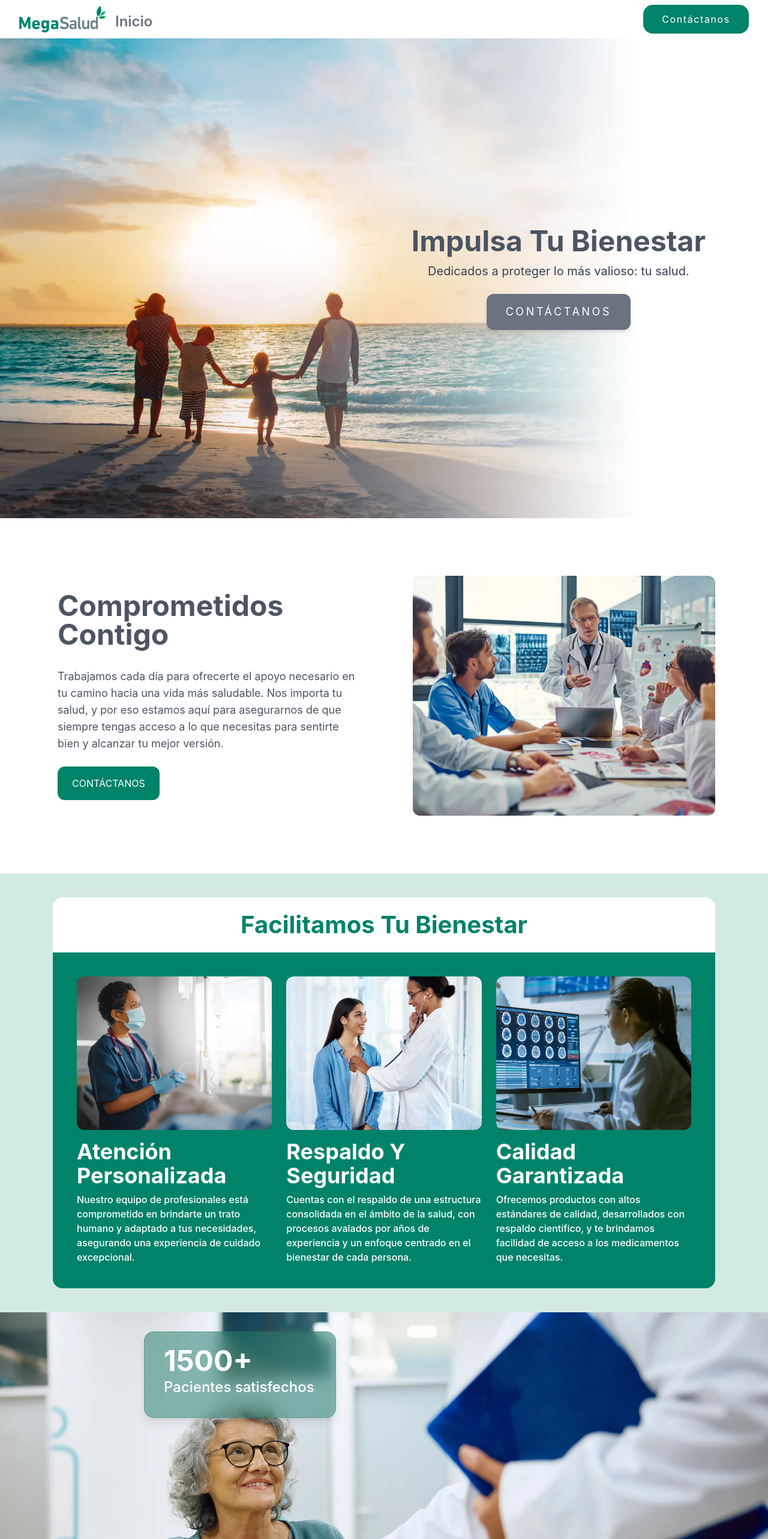
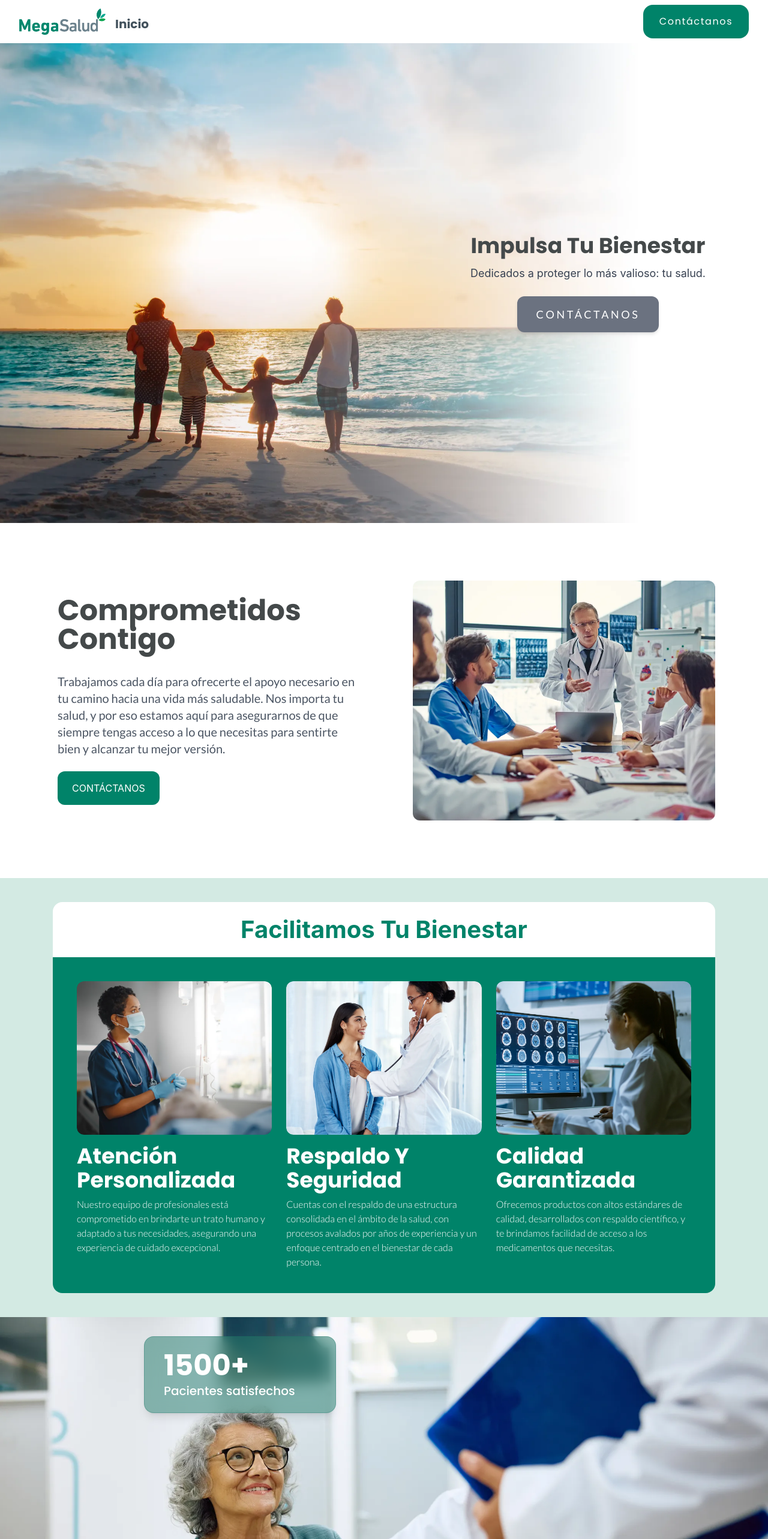
Before and after one commit to sonuiiit/Saludmega_cc, a React (Create React App) app: page / in a window 1280 px wide. Shown: the top 2566 px of the page at 60% size. Built offline with nearby package versions, Linux system fonts and the light colour scheme.

Commit message:
fontchanges

```diff
--- a/public/index.html
+++ b/public/index.html
@@ -15,6 +15,11 @@
       user's mobile device or desktop. See https://developers.google.com/web/fundamentals/web-app-manifest/
     -->
     <link rel="manifest" href="%PUBLIC_URL%/manifest.json" />
+    <link href="https://fonts.googleapis.com/css2?family=Lato:wght@300;400;700&display=swap" rel="stylesheet">
+
+    <link href="https://fonts.googleapis.com/css2?family=Poppins:wght@300;400;500;700&display=swap" rel="stylesheet">
+    <link href="https://fonts.googleapis.com/css2?family=Noto+Sans:wght@300;400;700&display=swap" rel="stylesheet">
+
     <!--
       Notice the use of %PUBLIC_URL% in the tags above.
       It will be replaced with the URL of the `public` folder during the build.
--- a/src/_components/Hero.jsx
+++ b/src/_components/Hero.jsx
@@ -32,24 +32,24 @@ const HeroSection = ({ onClick }) => {
       />
 
       {/* Content Section */}
-      <div className="relative w-full px-6 flex justify-center lg:justify-end lg:mx-20 -top-20 lg:top-0">
+      <div className="relative w-full px-6 flex justify-center lg:justify-end lg:mx-20  lg:top-0">
         <div className="max-w-lg text-gray-600 text-center lg:text-right flex flex-col justify-center items-center">
-          <h1 className="text-5xl md:text-5xl font-bold leading-tight " >
-            Impulsa Tu <br className="block md:hidden" /> Bienestar
+          <h1 className="text-5xl md:text-4xl font-bold leading-tight font-poppins text-[#44494A] " >
+            Impulsa Tu <br className="block md:hidden font-poppins" /> Bienestar
           </h1>
-          <p className="mt-3 text-lg md:text-xl text-gray-700 max-w-[280px] sm:max-w-xs md:max-w-md leading-relaxed">
+          <p className="mt-3 text-lg md:text-lg  text-gray-700 max-w-[280px] sm:max-w-xs md:max-w-md leading-relaxed">
             Dedicados a proteger lo más valioso: tu salud.
           </p>
           <button
-  onClick={() => onClick()}
-  style={{ letterSpacing: "0.2em" }}
-  className="mt-10 md:mt-6 bg-gray-500 text-white text-lg px-8 py-4 rounded-xl shadow-md
+            onClick={() => onClick()}
+            style={{ letterSpacing: "0.2em" }}
+            className="mt-10 md:mt-6 bg-[#43525DE5] font-lato text-white text-lg px-8 py-4 rounded-xl shadow-md
              hover:bg-gray-700 transition
-             bg-gray-500/50 backdrop-blur-md border border-gray-400
+             backdrop-blur-md border border-gray-400
              md:bg-gray-500 md:backdrop-blur-none md:border-none "
->
-  CONTÁCTANOS
-</button>
+          >
+            CONTÁCTANOS
+          </button>
 
 
 
--- a/src/_components/Navbar.jsx
+++ b/src/_components/Navbar.jsx
@@ -29,9 +29,9 @@ export default function Navbar({ onClick }) {
           </div>
 
           {/* 'Inicio' Text: Hidden on Mobile, Shown on md+ */}
-          <div className="hidden md:block text-lg md:text-xl xl:text-2xl font-semibold ml-2 text-gray-500 leading-none relative ">
+          <button className="hidden  font-poppins md:block text-lg md:text-xl xl:text-xl font-bold ml-2 text-[#43525D] leading-none relative ">
             Inicio
-          </div>
+          </button>
         </div>
       </div>
 
@@ -48,7 +48,7 @@ export default function Navbar({ onClick }) {
         {/* Full Button for Tablet and Desktop */}
         <button
           onClick={() => onClick()}
-          className="hidden md:block bg-primary p-2 w-32 md:w-40 xl:w-44 mb-2 h-12 rounded-2xl text-white tracking-widest"
+          className="hidden md:block  font-poppins bg-primary p-4 w-32 md:w-40 xl:w-44 mb-2 h-full rounded-2xl text-white tracking-widest"
         >
           Contáctanos
         </button>
--- a/src/_components/Section1.jsx
+++ b/src/_components/Section1.jsx
@@ -7,11 +7,11 @@ const Section1 = ({ onClick }) => {
       {/* Text Section */}
       <div className="  w-full lg:w-1/2 text-center lg:text-left order-2 lg:order-1 mr-0 lg:mr-16 ">
         {/* Heading Only for Desktop */}
-        <h2 className="hidden lg:block text-4xl lg:text-5xl font-bold text-gray-600 lg:mb-8">
+        <h2 className="hidden font-poppins lg:block text-4xl lg:text-5xl font-bold text-[#44494A] lg:mb-8">
           Comprometidos Contigo
         </h2>
 
-        <p className="text-gray-600 mb-6 text-sm md:text-base lg:text-lg text-left">
+        <p className="text-gray-600 font-lato mb-6 text-sm md:text-base lg:text-xl text-left">
           Trabajamos cada día para ofrecerte el apoyo necesario en tu camino hacia una vida más
           saludable. Nos importa tu salud, y por eso estamos aquí para asegurarnos de que siempre
           tengas acceso a lo que necesitas para sentirte bien y alcanzar tu mejor versión.
--- a/src/_components/Section2.jsx
+++ b/src/_components/Section2.jsx
@@ -13,7 +13,7 @@ export const Section2 = () => {
           </div>
 
           {/* Card Section */}
-          <div className="grid grid-cols-1 xl:grid-cols-3 gap-6 p-10 bg-primary">
+          <div className="grid grid-cols-1 xl:grid-cols-3 gap-6 p-10 bg-primary ">
             {/* Card 1 */}
             <div className="flex flex-col sm:flex-row xl:flex-col items-center gap-4">
               <div className="w-full sm:w-1/2 xl:w-full h-64 overflow-hidden rounded-xl">
@@ -24,10 +24,10 @@ export const Section2 = () => {
                 />
               </div>
               <div className="w-full sm:w-1/2 xl:w-full">
-                <h3 className="text-2xl lg:text-4xl mb-2 font-bold text-white text-left">
+                <h3 className="text-2xl lg:text-4xl mb-2 font-bold text-white text-left font-poppins">
                   Atención Personalizada
                 </h3>
-                <p className="text-white text-md font-medium text-left">
+                <p className="text-white text-md font-light text-left font-lato">
                   Nuestro equipo de profesionales está comprometido en brindarte un trato humano y
                   adaptado a tus necesidades, asegurando una experiencia de cuidado excepcional.
                 </p>
@@ -44,10 +44,10 @@ export const Section2 = () => {
                 />
               </div>
               <div className="w-full sm:w-1/2 xl:w-full">
-                <h3 className="text-2xl lg:text-4xl mb-2 font-bold text-white text-left">
+                <h3 className="text-2xl lg:text-4xl mb-2 font-bold text-white text-left font-poppins">
                   Respaldo Y Seguridad
                 </h3>
-                <p className="text-white text-md font-medium text-left">
+                <p className="text-white text-md font-light text-left font-lato">
                   Cuentas con el respaldo de una estructura consolidada en el ámbito de la salud, con
                   procesos avalados por años de experiencia y un enfoque centrado en el bienestar de
                   cada persona.
@@ -65,10 +65,10 @@ export const Section2 = () => {
                 />
               </div>
               <div className="w-full sm:w-1/2 xl:w-full">
-                <h3 className="text-2xl lg:text-4xl mb-2 font-bold text-white text-left">
+                <h3 className="text-2xl lg:text-4xl mb-2 font-bold text-white text-left font-poppins">
                   Calidad Garantizada
                 </h3>
-                <p className="text-white text-md font-medium text-left">
+                <p className="text-white text-md font-light text-left font-lato">
                   Ofrecemos productos con altos estándares de calidad, desarrollados con respaldo
                   científico, y te brindamos facilidad de acceso a los medicamentos que necesitas.
                 </p>
--- a/src/_components/Section3.jsx
+++ b/src/_components/Section3.jsx
@@ -5,9 +5,9 @@ export const Section3 = () => {
     <div className="relative  ">
       {/* Positioned Text Over Image with Glassy Green Effect */}
       <div className="bg-[#1E7869]/50 border border-[#1B7568]/30 text-white px-4 py-2 md:px-8 md:py-6 rounded-2xl flex flex-col
-                      md:w-80 w-48 h-20 md:h-36 backdrop-blur-md absolute top-2 left-2 md:top-5 md:left-5 lg:top-24 lg:left-48 xl:top-8 xl:left-60 gap-1 shadow-lg">
-        <span className="lg:text-5xl text-4xl font-bold text-white">1500+</span>
-        <span className="md:text-2xl text-md font-medium text-white">Pacientes satisfechos</span>
+                      md:w-80 w-48 h-20 md:h-32 backdrop-blur-md absolute top-2 left-2 md:top-5 md:left-5 lg:top-24 lg:left-48 xl:top-8 xl:left-60 gap-1 shadow-lg">
+        <span className="lg:text-5xl text-4xl font-bold text-white font-poppins">1500+</span>
+        <span className="md:text-xl text-md font-medium text-white font-poppins">Pacientes satisfechos</span>
       </div>
 
       {/* Image */}
--- a/src/_components/Section4.jsx
+++ b/src/_components/Section4.jsx
@@ -78,17 +78,17 @@ const sendMessage = async (contactMethod) => {
       {/* Right Side - Form */}
       <div className="w-full lg:w-1/2">
         <div className="px-4 md:px-8 py-2 space-y-4 md:space-y-6">
-          <h2 className="text-3xl md:text-4xl font-extrabold text-gray-800 text-center md:text-left">
+          <h2 className="text-3xl md:text-4xl font-extrabold text-[#44494A] text-center md:text-left font-poppins">
             Contáctanos
           </h2>
-          <p className="text-gray-600 text-center md:text-left text-md font-medium">
+          <p className="text-gray-600 text-center md:text-left text-md font-medium font-lato">
             ¿Tienes preguntas o necesitas más información? Escríbenos y nuestro equipo te responderá lo antes posible.
           </p>
         </div>
         <div className="bg-white rounded-lg shadow-md">
           <form className="mt-4 md:mt-6 space-y-4 px-4 md:px-8 py-6">
             <div>
-              <label className="block text-gray-700 font-medium">
+              <label className="block text-gray-700 font-medium font-noto">
                 Nombre completo<span className="text-red-500">*</span>
               </label>
               <input
@@ -103,7 +103,7 @@ const sendMessage = async (contactMethod) => {
             </div>
 
             <div>
-              <label className="block text-gray-700 font-medium">
+              <label className="block text-gray-700 font-medium font-noto">
                 Correo electrónico<span className="text-red-500">*</span>
               </label>
               <input
@@ -118,7 +118,7 @@ const sendMessage = async (contactMethod) => {
             </div>
 
             <div>
-              <label className="block text-gray-700 font-medium">
+              <label className="block text-gray-700 font-medium font-noto">
                 Número de teléfono<span className="text-red-500">*</span>
               </label>
               <input
@@ -133,7 +133,7 @@ const sendMessage = async (contactMethod) => {
             </div>
 
             <div>
-              <label className="block text-gray-700 font-medium">
+              <label className="block text-gray-700 font-medium font-noto">
                 Mensaje o consulta<span className="text-red-500">*</span>
               </label>
               <textarea
@@ -152,14 +152,14 @@ const sendMessage = async (contactMethod) => {
               <button
                 type="button"
                 onClick={() => sendMessage("email")}
-                className="flex items-center justify-center w-full bg-primary text-white font-medium py-3 rounded-xl hover:bg-[#006a55] transition"
+                className="flex items-center justify-center font-lato w-full bg-primary text-white font-medium py-3 rounded-xl hover:bg-[#006a55] transition"
               >
                 <Mail className="mr-2" /> CORREO
               </button>
               <button
                 type="button"
                 onClick={() => sendMessage("whatsapp")}
-                className="flex items-center justify-center w-full bg-primary text-white font-medium py-3 rounded-xl hover:bg-[#006a55] transition"
+                className="flex items-center justify-center font-lato w-full bg-primary text-white font-medium py-3 rounded-xl hover:bg-[#006a55] transition"
               >
                 <Mail className="mr-2" /> WHATSAPP
               </button>
--- a/tailwind.config.js
+++ b/tailwind.config.js
@@ -8,6 +8,11 @@ module.exports = {
       colors: {
         primary: "#008369",
       },
+      fontFamily: {
+        lato: ['Lato', 'sans-serif'],
+        poppins: ['Poppins', 'sans-serif'],
+        noto: ['Noto Sans', 'sans-serif'],
+      },
     },
   },
   plugins: [],
```
